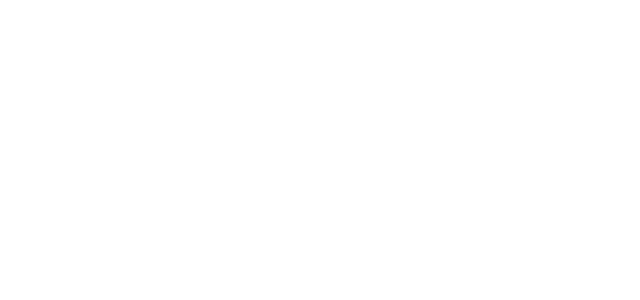
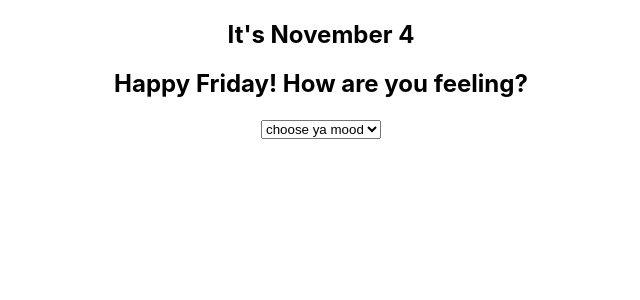
Before and after one commit to giphySentiment/giphySentiment, a React (Create React App) app: page / in a window 1280 px wide. Shown: the top 300 px of the page, without its empty margins (319-959 px from the left). Built offline with nearby package versions, Linux system fonts and the light colour scheme.

Commit message:
changes to app achtiecture

```diff
--- a/src/App.js
+++ b/src/App.js
@@ -1,9 +1,10 @@
 import './App.css';
+import Forms from './components/Forms';
 
 function App() {
   return (
     <div className="App">
-
+      <Forms />
     </div>
   );
 }
--- a/src/components/Data.js
+++ b/src/components/Data.js
@@ -0,0 +1,136 @@
+import { useState, useEffect } from 'react'
+import axios from 'axios'
+
+const Data = (props) => {
+
+    const [gif, setGif] = useState()
+    const [newGif, setNewGif] = useState(false)
+    const [giphyError, setGiphyError] = useState(false)
+    const [seperatedWord, setSeperatedWord] = useState([])
+    const [initialWord, setInitialWord] = useState('')
+
+    const [nextWords, setNextWords] = useState()
+
+    const userClick = (event) => {
+        event.preventDefault()
+        setNewGif(!newGif)
+    }
+
+    // useEffect(() => {
+    //     const apiKey = "Ulwht5cPZ4vU4GOzd3G4kckrwM0g9SgI";
+    //     const baseURL = "https://api.giphy.com/v1/gifs/search";
+    //     const userChoice =`${props.mood}`
+
+    //     const randomNum = (min, max) => {
+    //         return Math.floor(Math.random() * (max - min + 1)) + min;
+    //     }
+    //     const randomInt = randomNum(0, 35)
+
+    //     fetch(`${baseURL}?api_key=${apiKey}&q=${userChoice}&limit=3&offset=${randomInt}&rating=g&lang=en`)
+    //     .then(response => response.json())
+    //     .then (info => {
+    //         setGif(info.data)
+    //         console.log(info.data)
+    //     })
+    //     .catch((error) => {
+    //         setGiphyError(!giphyError)
+    //     });
+
+    // }, [props.mood, giphyError, newGif])
+
+    useEffect(() => {
+        const baseURL = "https://api.datamuse.com/words"
+        const mood = `${props.mood}`
+        const wordArray = (Array.from(`${props.mood}`))
+
+        setSeperatedWord(wordArray);
+
+        // console.log(wordArray)
+
+        fetch(`${baseURL}?ml=${mood}&sp=${wordArray[0]}*`)
+        .then(response => response.json())
+        .then (data => {
+            const firstWord = data
+            // console.log(firstWord)
+            const randomFirstWord = Math.floor(Math.random() * firstWord.length)
+
+            console.log(firstWord[randomFirstWord].word)
+            setInitialWord(firstWord[randomFirstWord].word)
+
+
+        })
+
+        const storeWords = []
+
+        for (let i = 1; i < wordArray.length; i++) {
+            fetch(`${baseURL}?lc=${initialWord}&sp=${wordArray[i]}*`)
+                .then(response => response.json())
+                .then(data => {
+                    const wordReturn = data
+                    const nextWord = Math.floor(Math.random() * wordReturn.length)
+                    storeWords.push(wordReturn[nextWord].word)
+                    console.log(wordReturn[nextWord].word)
+                })
+        }
+
+        console.log(storeWords)
+
+
+        // wordArray.forEach((item) => {
+        //     fetch(`${baseURL}?lc=${initialWord}&sp=${wordArray[item]}*`)
+        //         .then(response => response.json())
+        //         .then(data => {
+        //             console.log(data)
+        //         })
+        // })
+
+    }, [props.mood])
+
+    const [selectedGif, setSelectedGif] = useState()
+
+    const select = (event) => {
+        event.preventDefault()
+        setSelectedGif(event.target.value)
+        console.log("select handler has been clicked")
+        console.log(event.target.value)
+    }
+
+
+    return (
+        <section className="results">
+            {/* <div className="gifContainer">
+            {gif.map((test) => {
+                return (
+                        <button
+                            onClick={select}
+                        value={test.images.original.webp}
+                            className="select"
+                            >
+                            <img className='gif'
+                                src={test.images.original.webp}
+                                alt={test.title} />
+                        </button>
+                )
+            })}
+            </div>
+            <button className="buttonContainers" onClick={userClick}>gimmie a new one</button>
+            {
+                selectedGif
+                ? <p>you've selected a gif</p>
+                : null
+            }
+            <div>
+                {seperatedWord.map((letter) => {
+                    return(
+                        <div>
+                        <h3 value={letter}>{letter}</h3>
+                        </div>
+                    )
+                })}
+            </div> */}
+        </section>
+    )
+
+};
+
+export default Data;
--- a/src/components/Forms.js
+++ b/src/components/Forms.js
@@ -0,0 +1,48 @@
+import { useState } from 'react'
+import Data from './Data'
+
+const Forms = () => {
+
+    const [mood, setMood] = useState()
+
+    const handleUserChoice = (event) => {
+        setMood(event.target.value)
+    }
+
+    const date = new Date()
+    const month = date.toLocaleString('en-US', {
+        month: 'long',
+    });
+    const day = date.getDate()
+
+
+    const today = new Date().toLocaleString(
+        'default', { weekday: 'long' }
+    );
+
+    return (
+        <section>
+                <h2>It's {`${month} ${day}`}</h2>
+                <h2>Happy {`${today}`}! How are you feeling?</h2>
+            <form>
+                <select name="moodSelector" id="moodSelector" onChange={handleUserChoice} value={mood} defaultValue={""}>
+                    <option value="" disabled>choose ya mood</option>
+                    <option value="happy">happy</option>
+                    <option value="sad">sad</option>
+                    <option value="cheerful">cheerful</option>
+                    <option value="reflective">reflective</option>
+                    <option value="gloomy">gloomy</option>
+                    <option value="idyllic">idyllic</option>
+                    <option value="silly">silly</option>
+                </select>
+            </form>
+            {
+                mood
+                ? <Data mood={mood}/>
+                : null
+            }
+        </section>
+    )
+}
+
+export default Forms;
```
